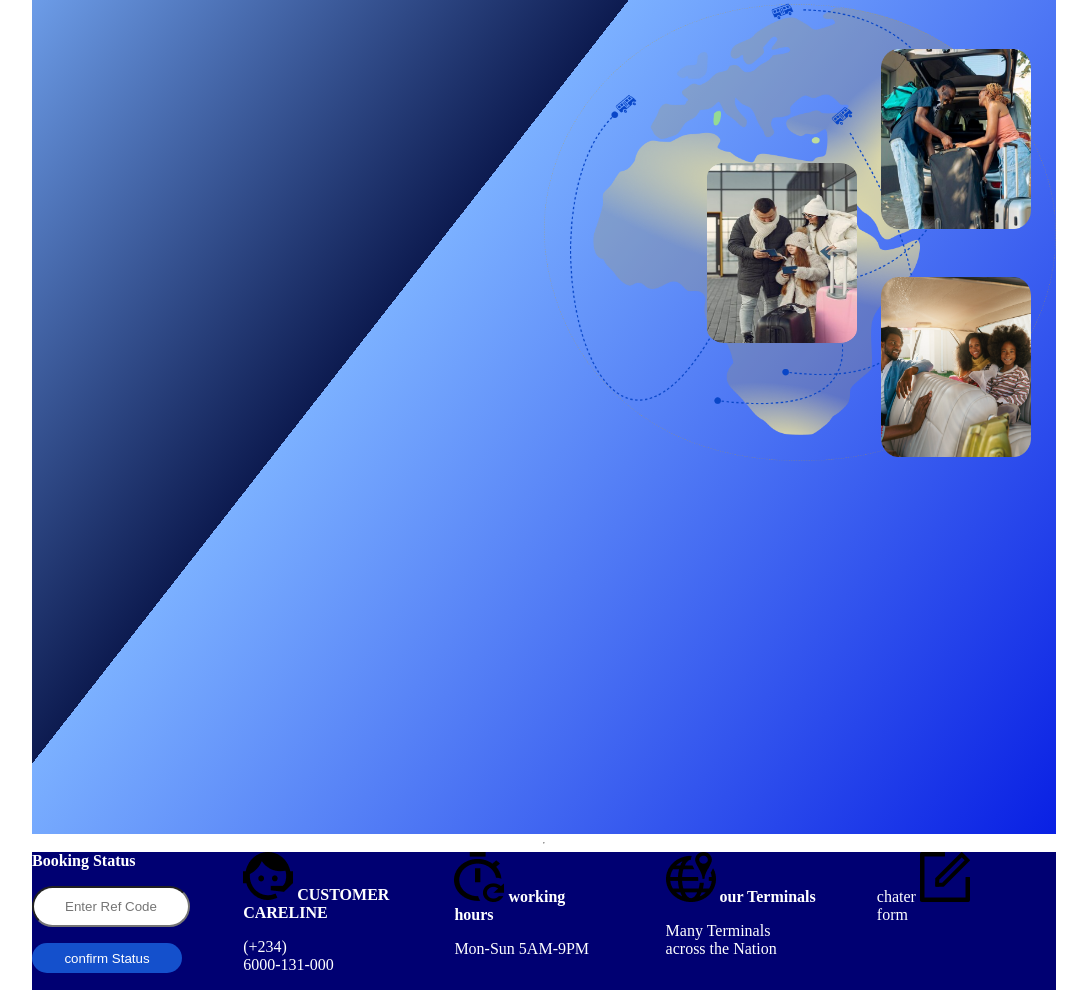
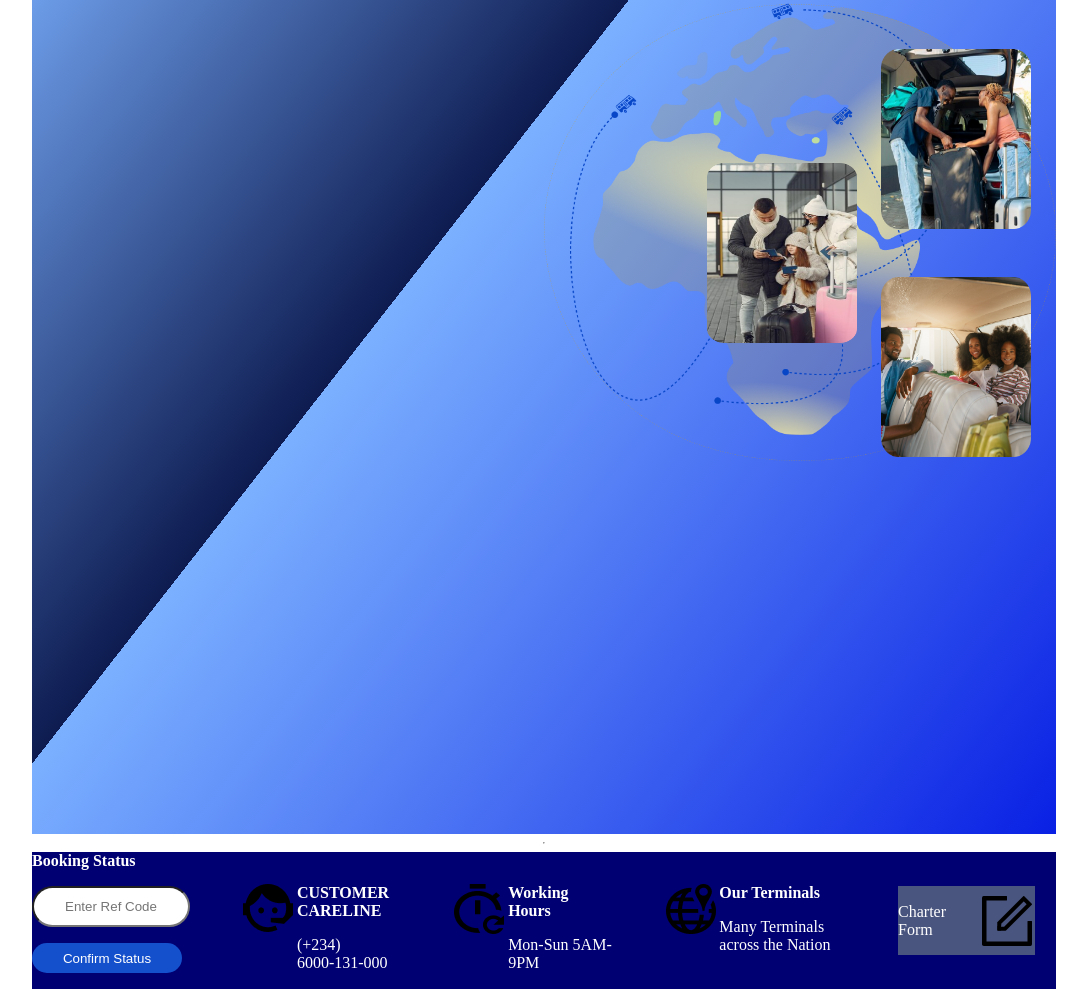
Before and after one commit to Renebwoi/TravulSphere, a plain HTML site: page index.html in a window 1280 px wide. Shown: the part 454-1444 px from the top of the page, without its empty margins (96-1183 px from the left). Drawn offline with Linux system fonts and the light colour scheme.

Commit message:
Finalized the design of the mini contacts tab

```diff
--- a/index.html
+++ b/index.html
@@ -63,45 +63,69 @@
         <p>
         <input type="text" placeholder="Enter Ref Code" class="ref-code-input">
         </p>     <p>
-            <button id="btn3" type="button">confirm Status</button>
+            <button id="btn3" type="button">Confirm Status</button>
         </p>
     </div>
 
 
-    <div>
+    <div class="mini-contact">
+        <div class="mini-contact-first-section">
+            <img src="images/Customer Care.png" alt="careline_image">
+        </div>
+
+        <div class="mini-contact-second-section">
             <strong class="careline">
-            <img src="images/Customer Care.png" alt="careline_image">
+
                 CUSTOMER <br>CARELINE</strong>
             <p>
             <span class="phone_number">(+234) <br> 6000-131-000</span>
             </p>
         </div>
+    </div>
 
 
-    <div>
+    <div class="mini-contact">
+        <div class="mini-contact-first-section">
+            <img src="images/Stop WOrk Time.png" alt="clock_image">
+        </div>
+
+        <div class="mini-contact-second-section">
             <strong class="working_hours">
-        <img src="images/Stop WOrk Time.png" alt="clock_image">
-        working<br>hours</strong>
+
+            Working<br>Hours</strong>
             <p>
             <span class="date_time">Mon-Sun 5AM-9PM</span>
             </p>
         </div>
+    </div>
 
 
-    <div>
+    <div class="mini-contact">
+        <div class="mini-contact-first-section">
+            <img src="images/Terminal Point.png" alt="location_image">
+        </div>
+
+        <div class="mini-contact-second-section">
             <strong class="Terminals">
-        <img src="images/Terminal Point.png" alt="location_image">
-        our Terminals
+                Our Terminals
             </strong>
             <p>
-     <span class="locations">Many Terminals <br> across the Nation</span>
+                <span class="locations">
+                    Many Terminals <br>
+                     across the Nation
+                </span>
             </p>
+        </div>
 
 
     </div>
-    <div class="form">chater
-        <img src="images/Fill Form.png" alt="form_image"> <br>
-         form </div>
+
+
+    <div class="form">
+        <div class="inner-form">
+            <p>Charter Form </p>
+            <img src="images/Fill Form.png" alt="form_image">
+        </div>
     </div>
 
 
--- a/style.css
+++ b/style.css
@@ -148,6 +148,7 @@ main{
   display: grid;
   width: 80svw;
 
+
   grid-template-columns: repeat(5, 1fr);
   gap: 2rem;
   align-items: space-around;
@@ -167,3 +168,28 @@ main{
   background-color: #1450CC;
   color: white;
 }
+
+.mini-contact{
+ display: grid;
+ grid-template-columns: 30% auto;
+ padding-top: 2rem;
+}
+
+.form{
+  width: 100%;
+  height: 100%;
+  display: grid;
+  place-items: center;
+  gap: 0.5rem;
+}
+.inner-form{
+  height: 50%;
+  background-color: #4A557F;
+
+  display: grid;
+  grid-template-columns: 60% 40%;
+  place-items: center;
+}
+/* .form>img{
+  float: right;
+} */
```
Lines whose indentation alone changed are shown as unchanged.
